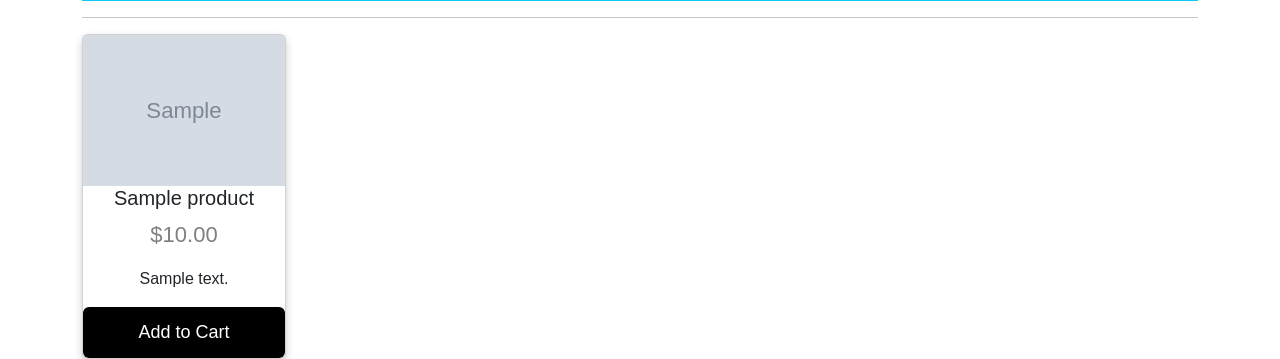
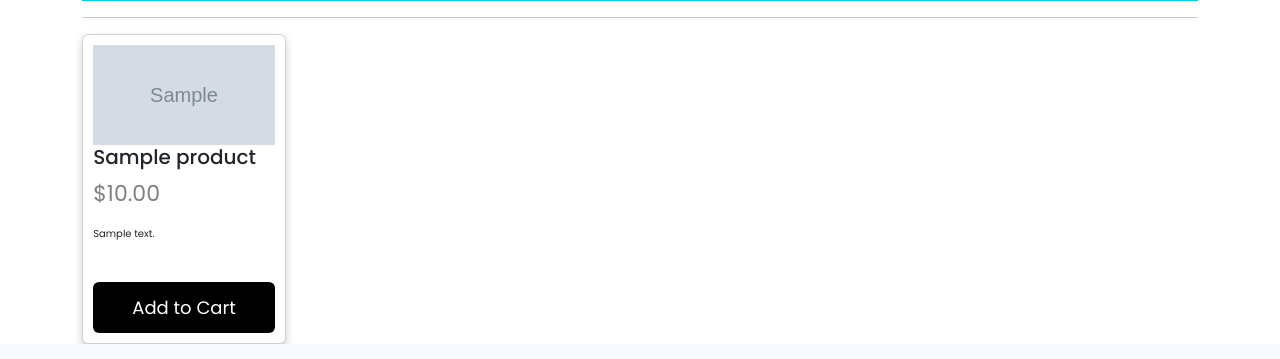
Before and after one commit to Silvokyda/SavannaLink, a Django app: page /marketplace/ in a window 1280 px wide. Shown: the part 1006-1365 px from the top of the page. Run offline with Django 4.2, Linux system fonts and the light colour scheme; tables that the repository leaves empty hold one stand-in row (values such as "Sample post"); grey boxes marked "Sample" are stand-in pictures; some libraries are stand-ins or nearby versions.

Commit message:
Update global.css

```diff
--- a/static/css/global.css
+++ b/static/css/global.css
@@ -30,3 +30,72 @@ header.fixed {
     right: 28px;
     top: 30%;
 }
+
+.card-box {
+    padding: 5%;
+    overflow: hidden;
+}
+.card img {
+    width: 100% !important;
+    height: 100px !important;
+    object-fit: cover;
+}
+.card-btn {
+    background-color: transparent !important;
+    color: #17a2b8 !important;
+    font-size: smaller !important;
+    font-weight: bolder;
+    border: 2px solid #17a2b8 !important;
+    width: 100% !important;
+}
+
+.card-btn:hover{
+    background-color: #17a2b8 !important;
+    color: white !important;
+}
+
+.card-text {
+    font-size: X-small !important;
+    text-align: start;
+    width: 100%;
+    min-height: 5vh;
+     display: -webkit-box;
+    -webkit-line-clamp: 3; /* Limit the text to three lines */
+    -webkit-box-orient: vertical;
+    overflow: hidden;
+    text-overflow: ellipsis;
+}
+
+.card-text::first-letter {
+    text-transform: uppercase; /* Capitalize the first letter of the first word */
+}
+
+.card {
+    font-family: 'Poppins', sans-serif !important;
+    display: flex !important;
+    align-items: start !important;
+    justify-content: center !important;
+    box-sizing: border-box !important;
+    padding: 5%;
+}
+
+.card-info {
+    display: flex;
+    align-items: center;
+    justify-content: space-between;
+    font-weight: bold !important;
+    font-size: smaller !important;
+    width: 100%;
+    padding: 10px 0;
+    text-transform: uppercase !important;
+    font-size: 1em !important;
+}
+
+.info-title {
+    font-size: small !important;
+}
+
+.info-price {
+    color: gray;
+    font-size: small !important;
+}
```
